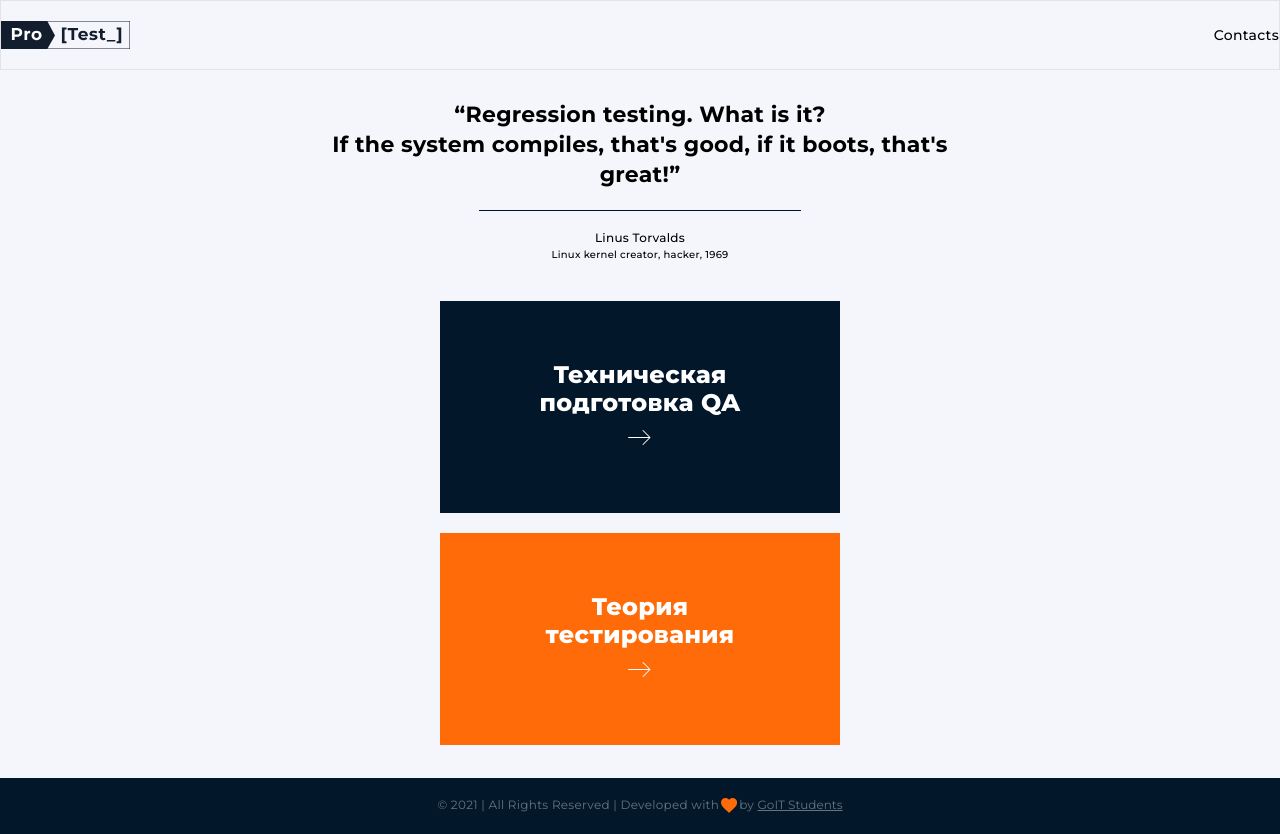
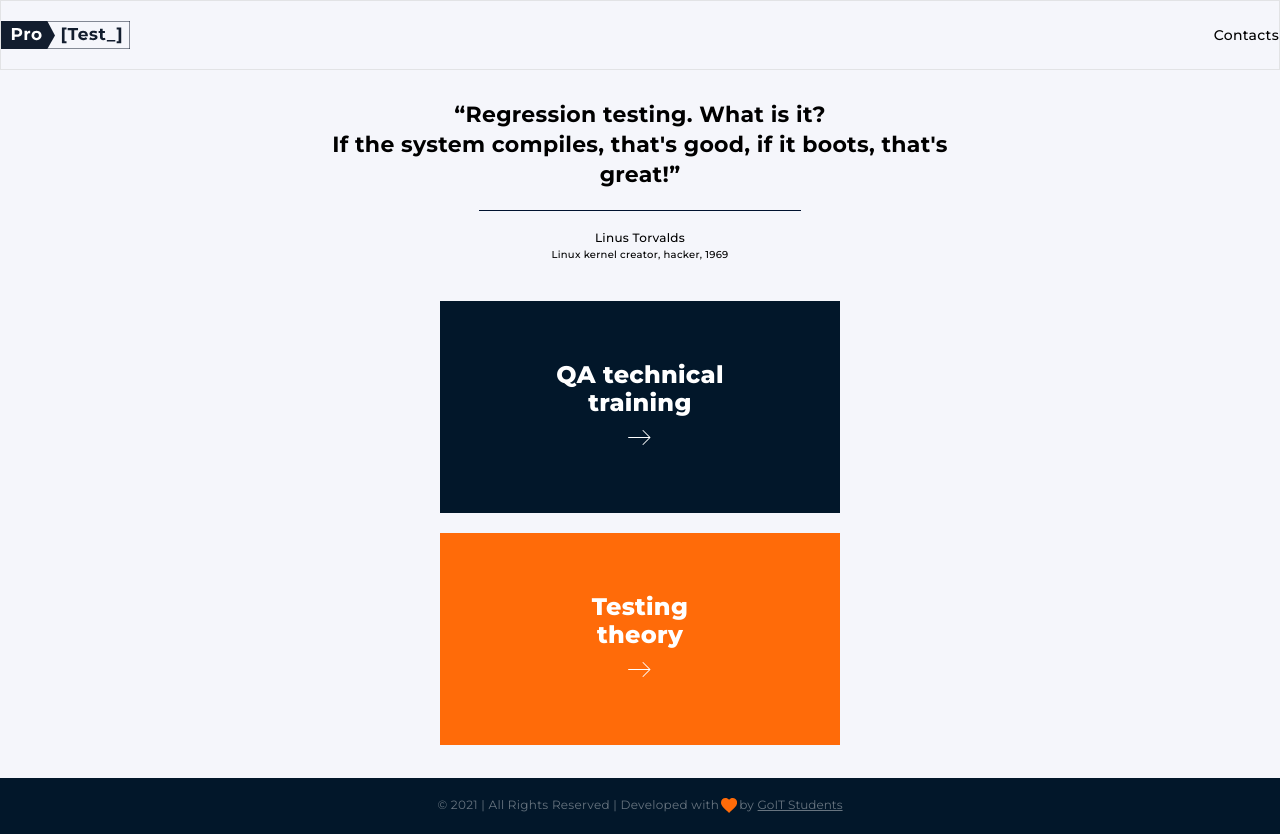
Before and after one commit to TanyaShved/finalProgect-front, a React (Create React App) app: page / in a window 1280 px wide. Built offline with nearby package versions, Linux system fonts and the light colour scheme.

Commit message:
added EN version

```diff
--- a/src/views/HomeViev/MainPage.jsx
+++ b/src/views/HomeViev/MainPage.jsx
@@ -19,13 +19,15 @@ function MainPage() {
       <ul className={style.list}>
         <li>
           <Link to="/test" className={style.button + ' ' + style.first}>
-            Техническая подготовка QA
+            QA technical
+            <br /> training
             <p className={style.icon}></p>
           </Link>
         </li>
         <li>
           <Link to="/test" className={style.button + ' ' + style.second}>
-            Теория тестирования
+            Testing
+            <br /> theory
             <p className={style.icon}></p>
           </Link>
         </li>
```
